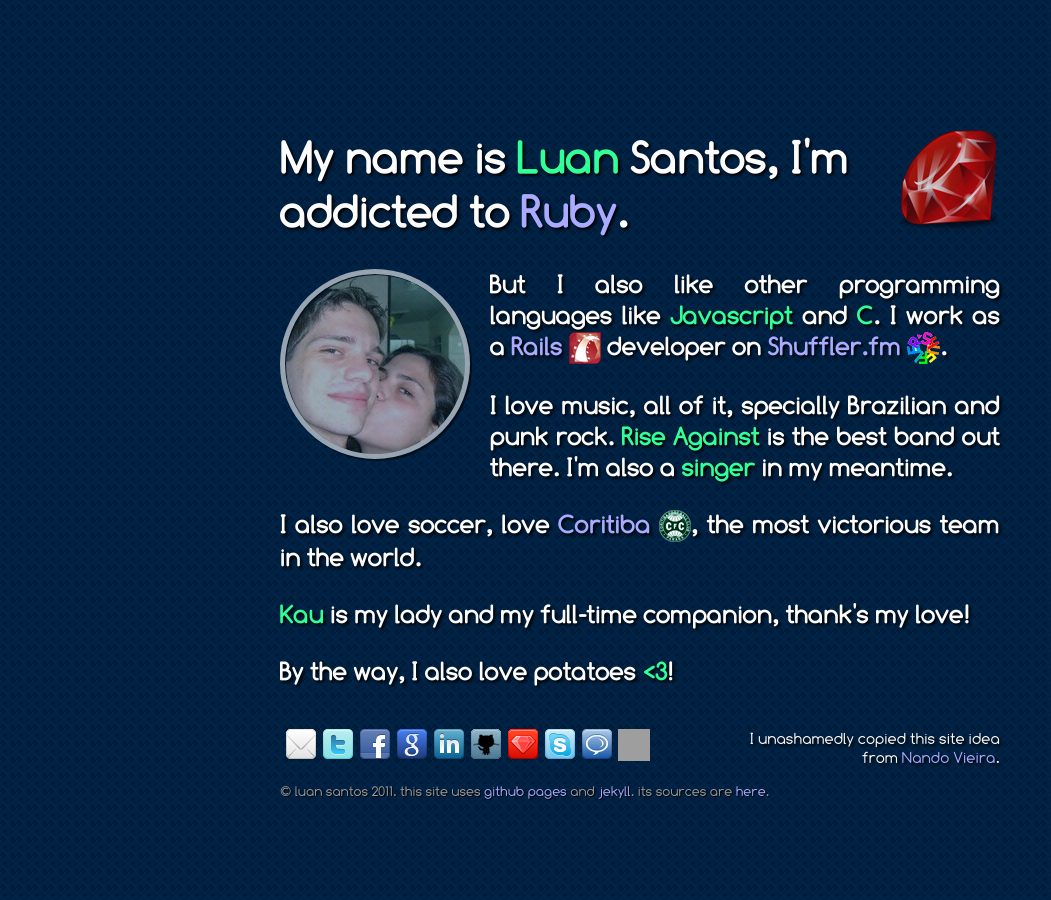
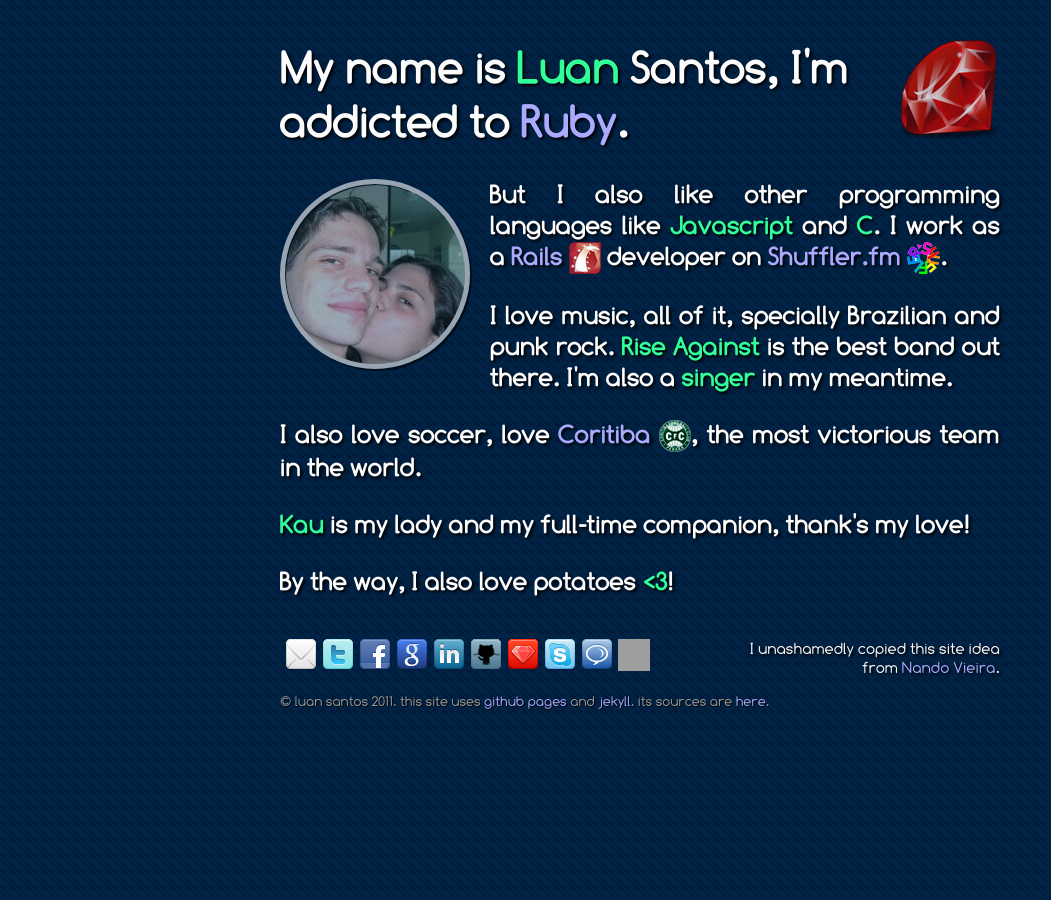
Before and after one commit to luan/old-luan.github.com, a Jekyll site: the page built from index.html, in a window 1280 px wide. Shown: the whole page, without its empty margins (0-1051 px from the left). Built offline with Jekyll 4.4.1, drawn with Linux system fonts in a browser that asks for light colours; grey boxes are pictures that could not be loaded.

Commit message:
layout fix

```diff
--- a/css/layout.css
+++ b/css/layout.css
@@ -29,7 +29,7 @@
 
 div#wrap {
   margin: auto;
-  margin-top: 130px;
+  margin-top: 40px;
   width: 720px;
   height: 400px;
   text-align: left;
```
